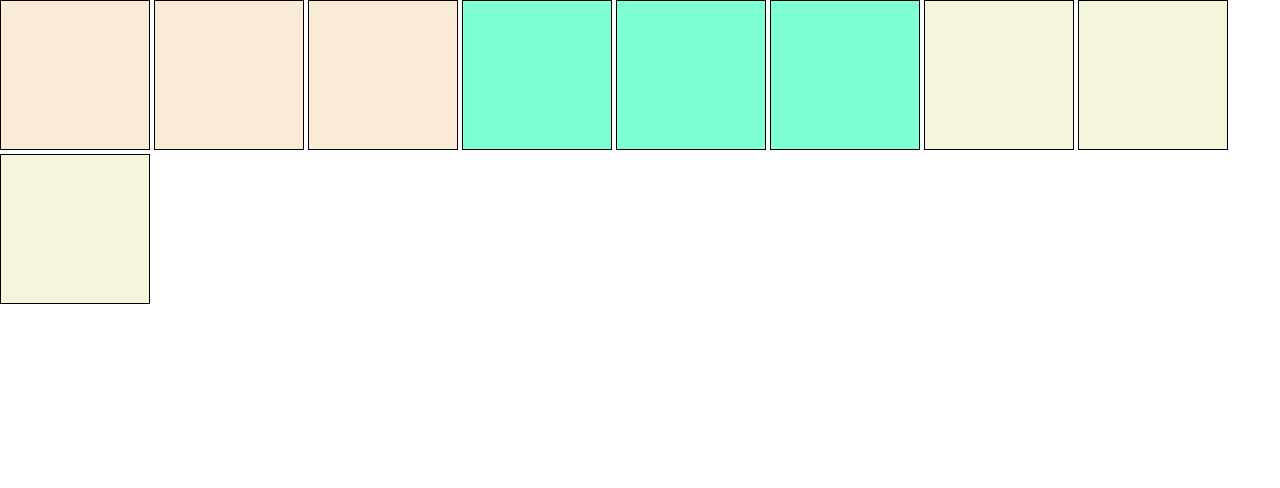
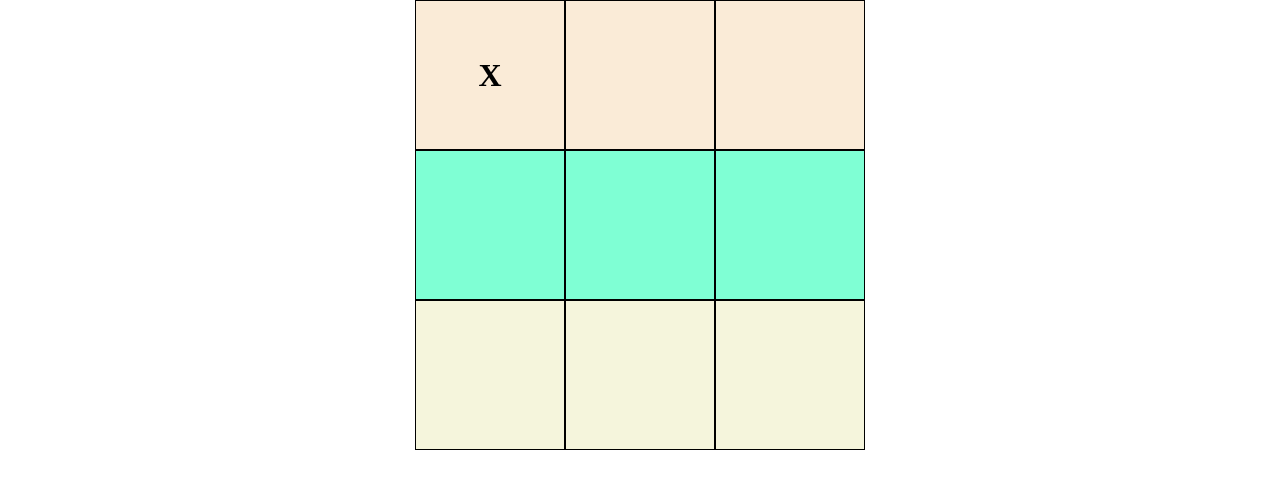
Before and after one commit to effcamp/tictactotes, a plain HTML site: page index.html in a window 1280 px wide. Drawn offline with Linux system fonts and the light colour scheme.

Commit message:
Adding x and o to board

```diff
--- a/app.js
+++ b/app.js
@@ -0,0 +1,10 @@
+const x = document.createElement('h1');
+x.innerText = 'X';
+const o = document.createElement('h1');
+o.innerText = 'O';
+x.className += 'big';
+o.className += 'big';
+const placeMove = e => {
+  e.appendChild(x);
+  // console.log(e.target);
+};
--- a/index.html
+++ b/index.html
@@ -9,16 +9,22 @@
   </head>
   <body>
     <div class="container">
-      <div id="1" class="board top left"></div>
-      <div id="2" class="board top center"></div>
+      <div class="row">
+        <div id="1" class="board top left"><h1>X</h1></div>
+        <div id="2" class="board top center" onclick="placeMove(this)"></div>
         <div id="3" class="board top right"></div>
+      </div>
+      <div class="row">
         <div id="4" class="board middle left"></div>
         <div id="5" class="board middle center"></div>
         <div id="6" class="board middle right"></div>
+      </div>
+      <div class="row">
         <div id="7" class="board bottom left"></div>
         <div id="8" class="board bottom center"></div>
         <div id="9" class="board bottom right"></div>
       </div>
+    </div>
     <script src="app.js"></script>
   </body>
 </html>
--- a/styles.css
+++ b/styles.css
@@ -7,25 +7,33 @@
 }
 
 .container {
+  display: grid;
+  place-content: center;
 }
-
+.row {
+  display: flex;
+}
 .board {
   height: 150px;
   width: 150px;
   /* height: 100px;
   width: 100px; */
   border: 1px solid black;
+  display: flex;
+  justify-content: center;
+  align-items: center;
 }
 
 .top {
-  display: inline-block;
   background-color: antiquewhite;
 }
 .middle {
-  display: inline-block;
   background-color: aquamarine;
 }
 .bottom {
-  display: inline-block;
   background-color: beige;
 }
+
+.big {
+  font-size: 80px;
+}
```
Lines whose indentation alone changed are shown as unchanged.
